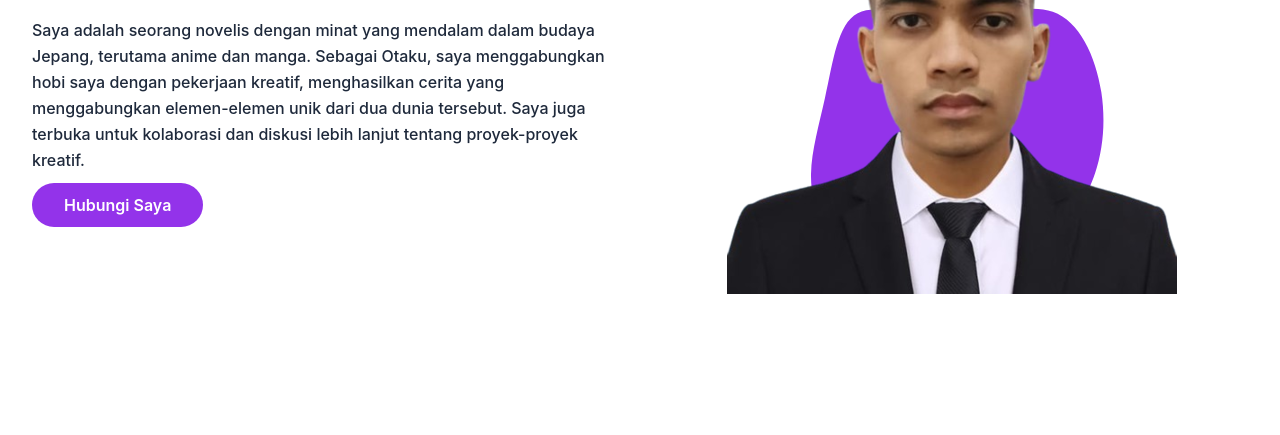
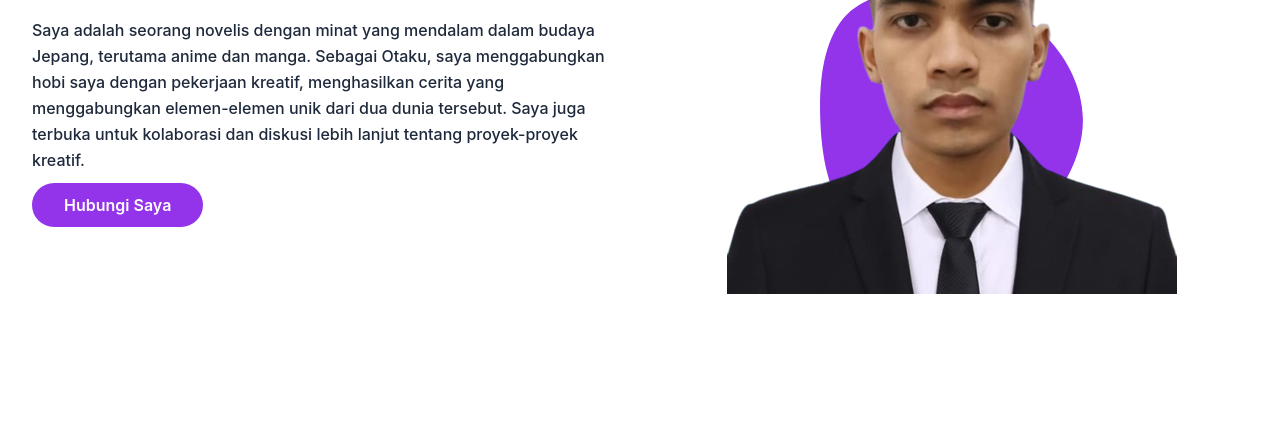
Before and after one commit to Kiraken-cmd/aldisetyawan, a website: page index.html in a window 1280 px wide. Shown: the part 336-771 px from the top of the page. Drawn offline with Linux system fonts and the light colour scheme.

Commit message:
index.html

```diff
--- a/index.html
+++ b/index.html
@@ -176,6 +176,7 @@
                 class="absolute -bottom-0 left-1/2 -translate-x-1/2 md:scale-120"
               >
                 <svg
+                  id="my-svg"
                   width="350"
                   height="350"
                   viewBox="0 0 200 200"
@@ -183,8 +184,8 @@
                 >
                   <path
                     fill="#9333ea"
-                    d="M48,-51.1C60.7,-46.6,68.4,-30,71.1,-12.8C73.7,4.3,71.4,22.1,63.3,37C55.2,52,41.5,64.1,25.5,69.9C9.5,75.6,-8.8,75,-26.2,69.7C-43.5,64.3,-59.9,54.2,-65.1,40.1C-70.3,25.9,-64.4,7.8,-60.5,-10C-56.5,-27.8,-54.6,-45.3,-44.9,-50.4C-35.2,-55.4,-17.6,-48,0,-48C17.7,-48.1,35.3,-55.6,48,-51.1Z"
-                    transform="translate(100 100) scale(1.2)"
+                    d="M50.9,-49.9C65,-36.9,74.6,-18.5,74.8,0.2C75,18.8,65.7,37.6,51.6,53.5C37.6,69.4,18.8,82.3,-1.6,83.9C-22.1,85.6,-44.1,75.9,-57.2,60C-70.4,44.1,-74.6,22.1,-75.3,-0.7C-76,-23.4,-73,-46.7,-59.9,-59.8C-46.7,-72.8,-23.4,-75.5,-2.5,-73C18.5,-70.6,36.9,-63,50.9,-49.9Z"
+                    transform="translate(100 100)"
                   />
                 </svg>
               </span>
```
